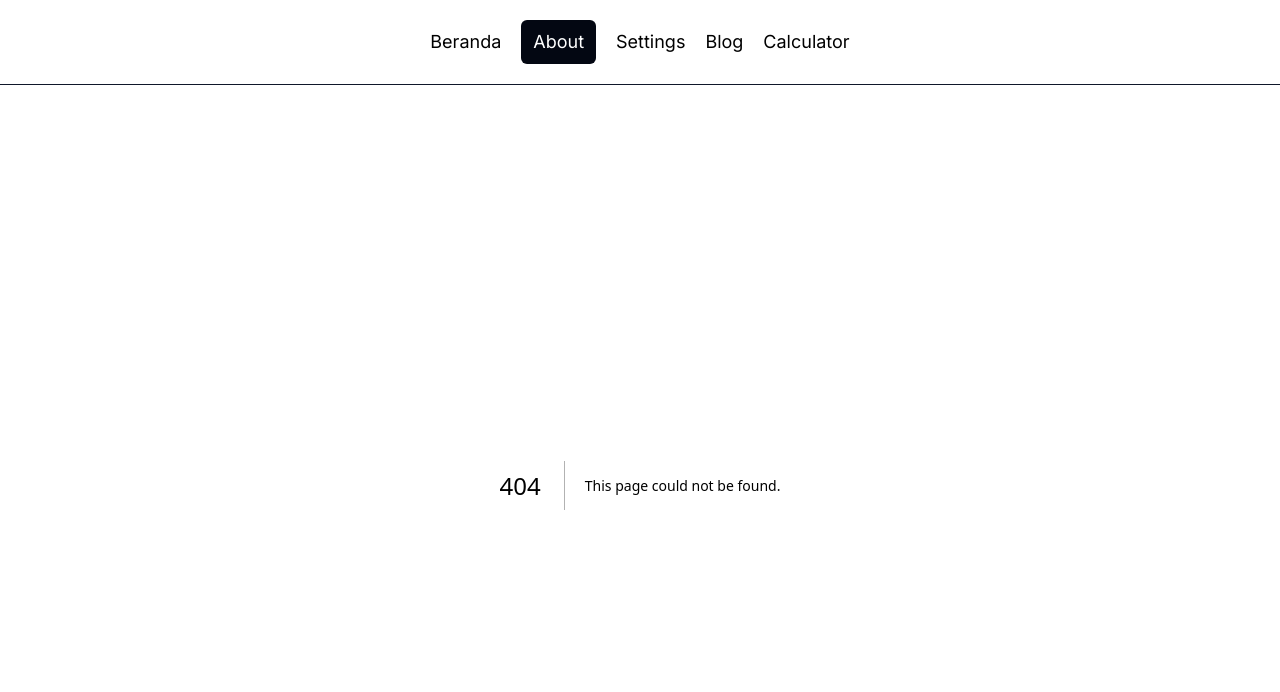
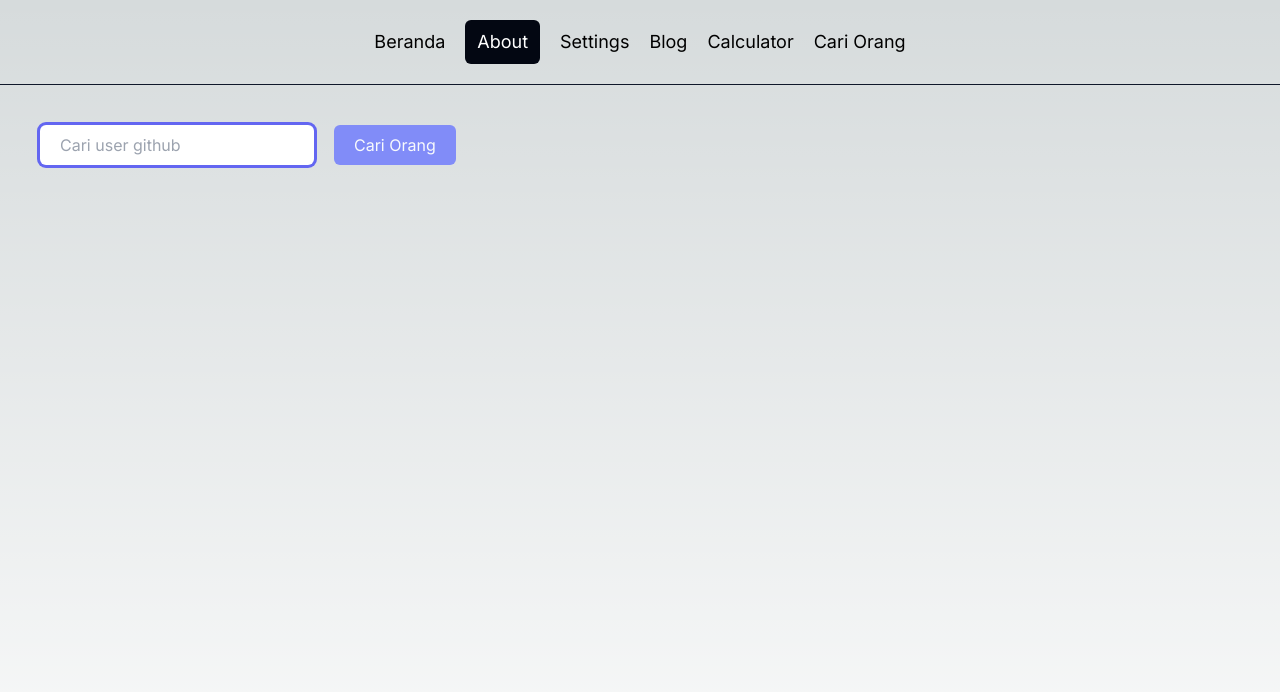
Before and after one commit to galihroswandi/Personal-Portfolio, a Next.js app: page /cari in a window 1280 px wide. Before the commit this address had no page. Shown: the top 692 px of the page. Built offline with nearby package versions, Linux system fonts and the light colour scheme.

Commit message:
VIDEO 8 Fetch Data API

```diff
--- a/package.json
+++ b/package.json
@@ -19,6 +19,7 @@
     "postcss": "8.4.23",
     "react": "18.2.0",
     "react-dom": "18.2.0",
+    "swr": "^2.1.5",
     "tailwindcss": "3.3.2",
     "typescript": "5.0.4"
   }
--- a/src/app/calculator/page.tsx
+++ b/src/app/calculator/page.tsx
@@ -7,6 +7,7 @@ const Calculator = () => {
 
   return (
     <div className="min-h-screen flex flex-col gap-2 w-52">
+      <form>
         <input
           type="number"
           placeholder="Angka1"
@@ -17,6 +18,7 @@ const Calculator = () => {
           placeholder="Angka2"
           onChange={(e) => setAngka2(Number(e.target.value))}
         />
+      </form>
       <p>Hasil : {angka1 + angka2}</p>
     </div>
   );
--- /dev/null
+++ b/src/app/cari/[slug]/page.tsx
@@ -0,0 +1,20 @@
+const getData = async (slug: string) => {
+  const res = await fetch(`https://api.github.com/users/galihroswandi`);
+  return res.json();
+};
+
+const DetailCari = async ({ params }: { params: { slug: string } }) => {
+  const data = await getData(params.slug);
+  return (
+    <div className="min-h-screen">
+      <div className="mt-10 ml-10">
+        <p className="text-xl text-slate-900 font-medium">
+          Detail user : {params.slug}
+        </p>
+        <p>{JSON.stringify(data)}</p>
+      </div>
+    </div>
+  );
+};
+
+export default DetailCari;
--- /dev/null
+++ b/src/app/cari/page.tsx
@@ -0,0 +1,31 @@
+"use client";
+
+import { useState } from "react";
+import SectionResult from "./sectionResult";
+
+const Cari = () => {
+  const [query, setQuery] = useState("");
+  const onSearch = (e: any) => {
+    e.preventDefault();
+    setQuery(e.target[0].value);
+  };
+  return (
+    <div onSubmit={onSearch} className="min-h-screen">
+      <form className="flex gap-x-5 mt-10 ml-10">
+        <input
+          type="text"
+          placeholder="Cari user github"
+          className="ring ring-indigo-500 rounded-md px-5 py-2"
+        />
+        <button
+          type="submit"
+          className="py-1 px-5 bg-indigo-400 rounded-md text-slate-50"
+        >
+          Cari Orang
+        </button>
+      </form>
+      {query && <SectionResult query={query} />}
+    </div>
+  );
+};
+export default Cari;
--- /dev/null
+++ b/src/app/cari/sectionResult.tsx
@@ -0,0 +1,51 @@
+import Link from "next/link";
+import useSWR from "swr";
+
+const fetcher = (url: string) => fetch(url).then((res) => res.json());
+
+interface Props {
+  query: string;
+}
+
+const SectionResult = ({ query }: Props) => {
+  const { data, error, isLoading } = useSWR(
+    `https://api.github.com/search/users?q=${query}`,
+    fetcher
+  );
+  return (
+    <div className="min-h-screen ml-10 mt-5">
+      <h1 className="text-2xl">
+        Hasil pencarian: <span className="text-indigo-600">{query}</span>
+      </h1>
+      <div className="max-w-full ml-10 mt-5">
+        {isLoading && "Tunggu Sebentar..."}
+        <p className="text-pink-600">{error && `${error}`}</p>
+        {data &&
+          data.items.map((user: any, index: number) => {
+            return (
+              <ul key={index} className="list-disc mb-5">
+                <li>
+                  <Link
+                    href={`/cari/${user.login}`}
+                    className="text-indigo-700 underline hover:decoration-2 transition-all"
+                  >
+                    {user.login}
+                  </Link>
+                </li>
+                <li>
+                  <Link
+                    href={user.repos_url}
+                    className="text-pink-600 underline hover:decoration-2 transition-all"
+                  >
+                    Repository
+                  </Link>
+                </li>
+              </ul>
+            );
+          })}
+      </div>
+    </div>
+  );
+};
+
+export default SectionResult;
--- a/src/app/layout.tsx
+++ b/src/app/layout.tsx
@@ -39,6 +39,9 @@ export default function RootLayout({
           <Link href="/calculator" className="text-lg">
             Calculator
           </Link>
+          <Link href="/cari" className="text-lg">
+            Cari Orang
+          </Link>
         </nav>
         {children}
       </body>
```
Also changed, not shown: 1 other file (tests, documents, lock files or other folders). Lines whose indentation alone changed are shown as unchanged.
